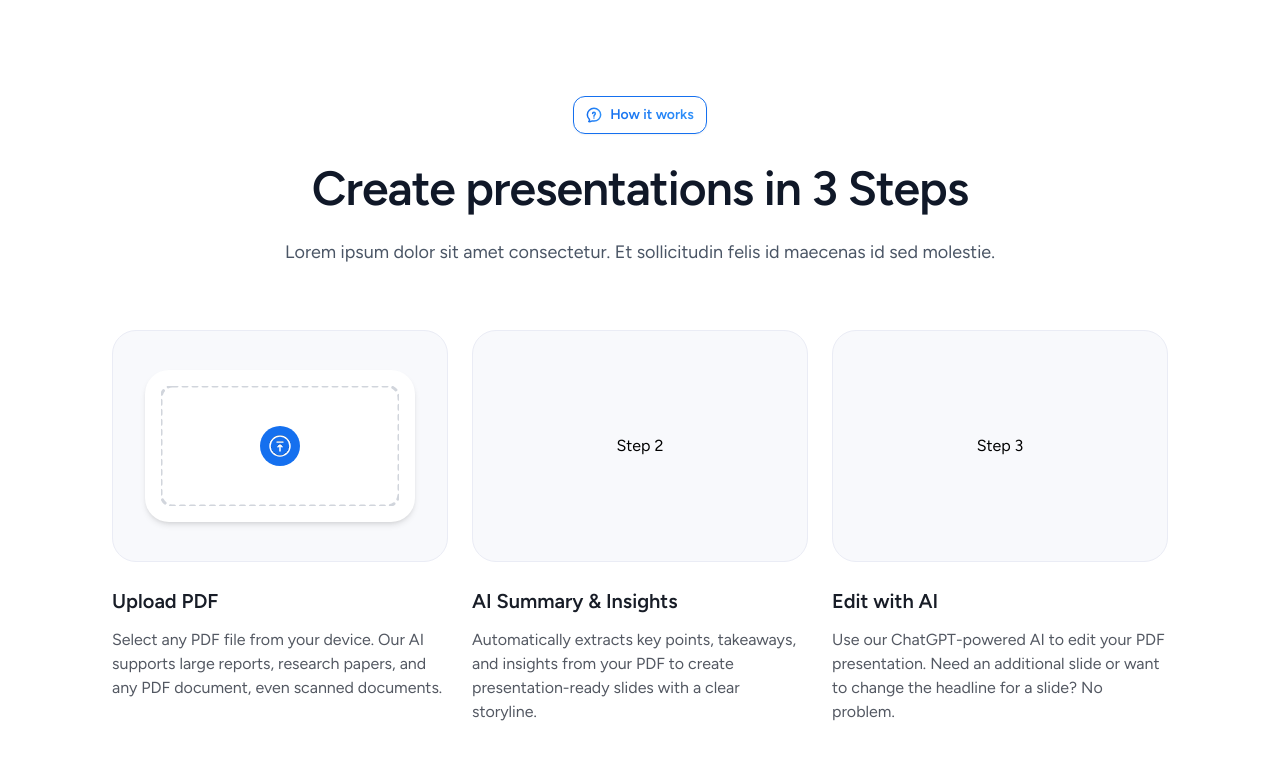
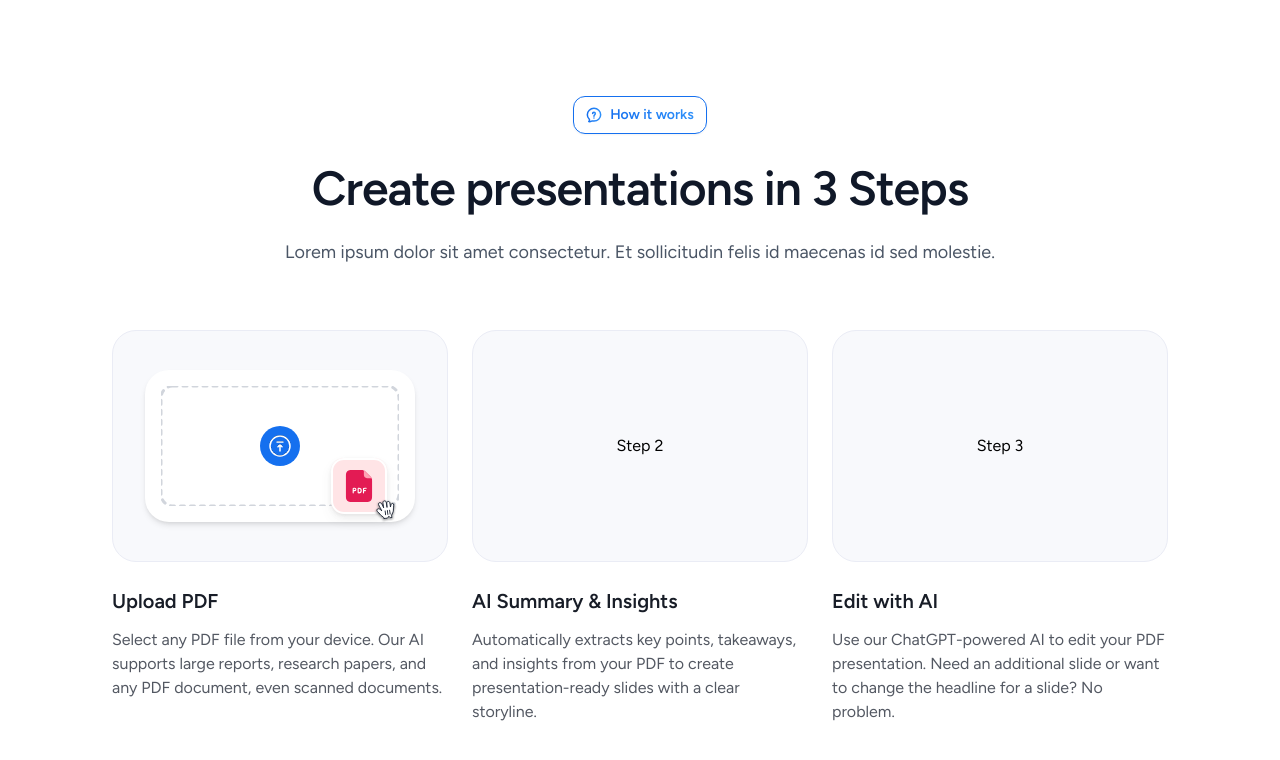
Before and after one commit to johnnygerard/slidespeak-section, a Next.js app: page / in a window 1280 px wide. Shown: the top 760 px of the page. Built offline with nearby package versions, Linux system fonts and the light colour scheme.

Commit message:
feat: add IconPDF component to ProcessStep1

```diff
--- a/src/components/process-step-1.tsx
+++ b/src/components/process-step-1.tsx
@@ -1,4 +1,5 @@
 import type { FC } from "react";
+import { IconPDF } from "~/components/icons/icon-pdf";
 import { IconUpload } from "~/components/icons/icon-upload";
 
 export const ProcessStep1: FC = () => (
@@ -15,5 +16,6 @@ export const ProcessStep1: FC = () => (
       />
     </svg>
     <IconUpload className="absolute top-1/2 left-1/2 -translate-x-1/2 -translate-y-1/2" />
+    <IconPDF className="absolute right-7 bottom-2" />
   </div>
 );
```
